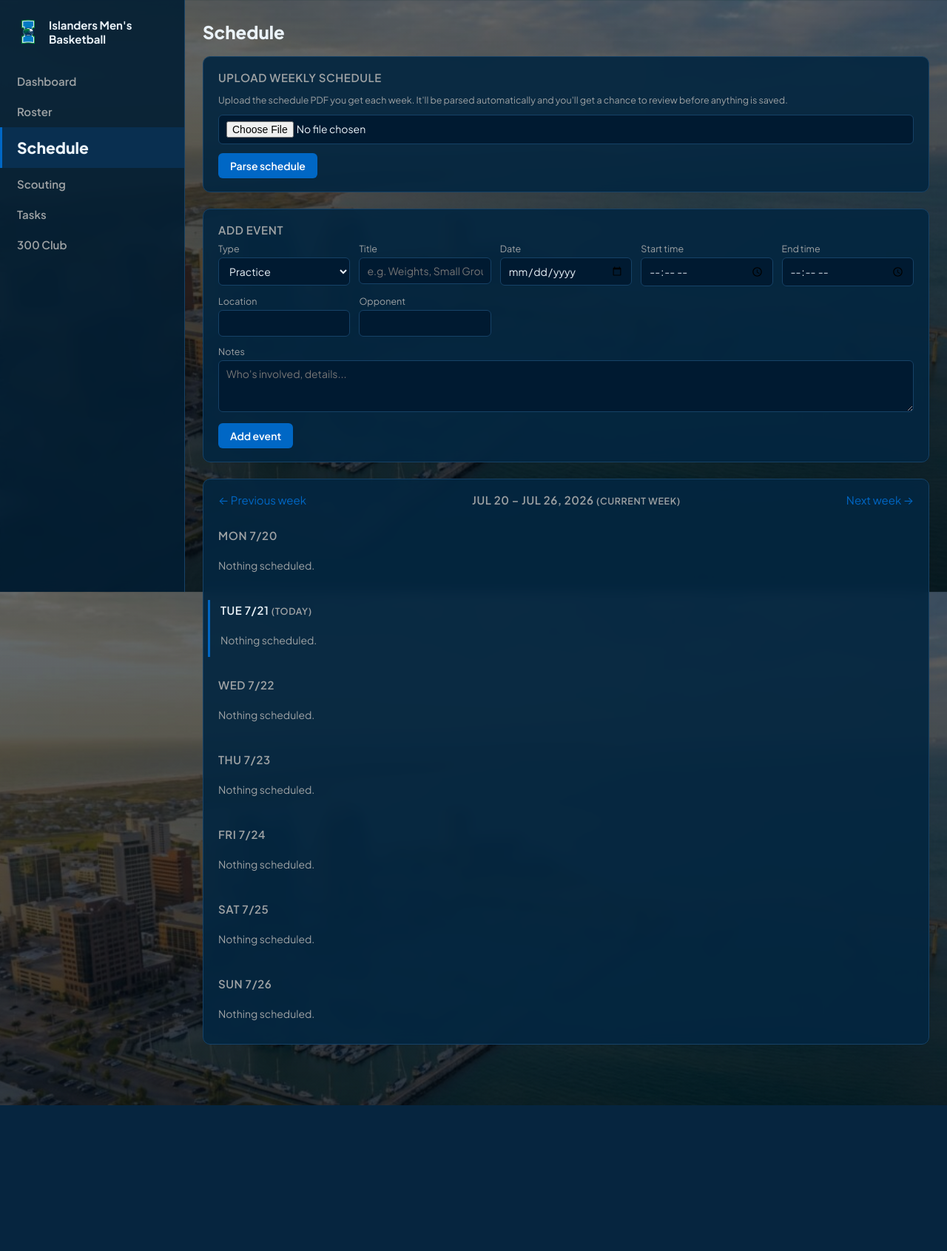
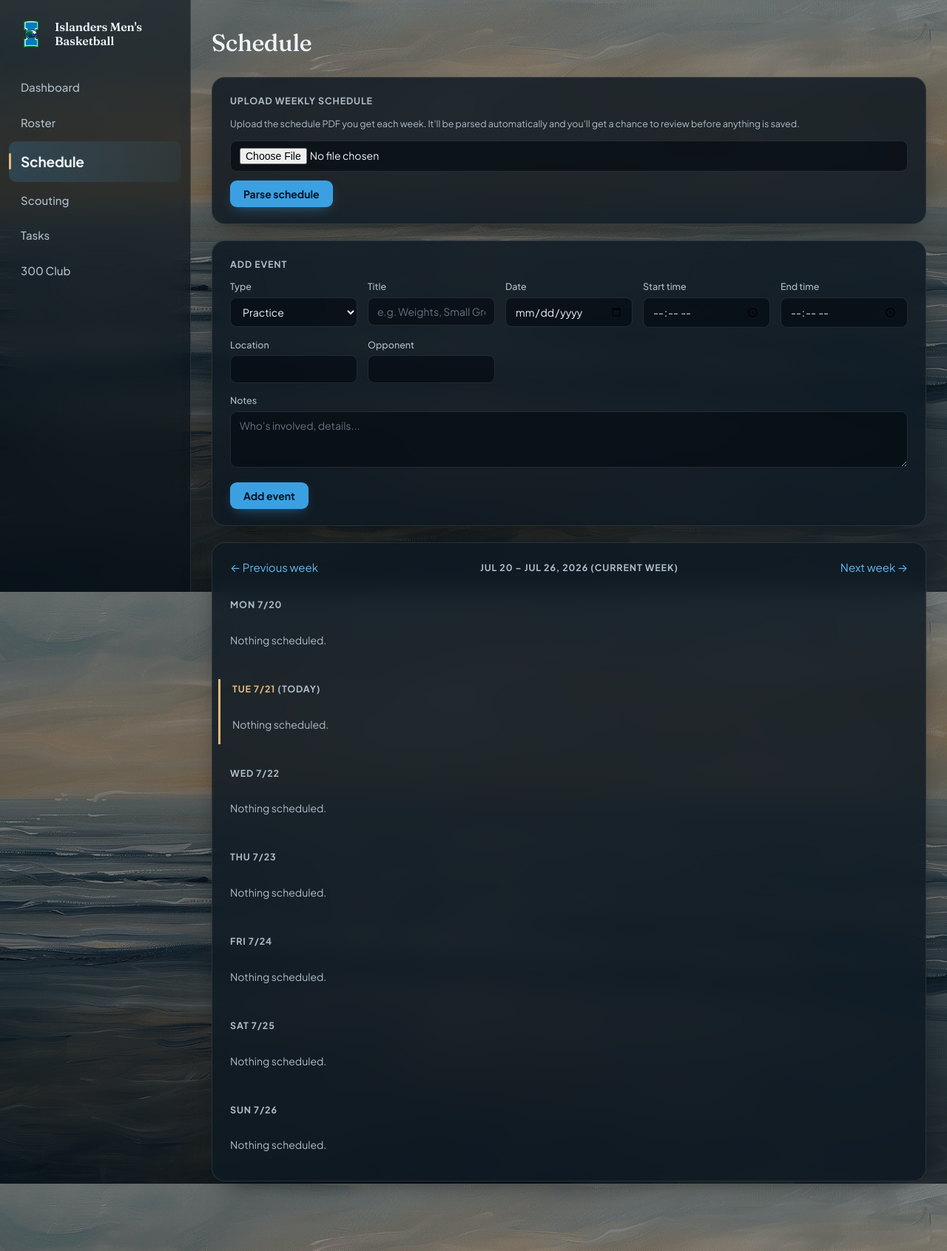
Before and after one commit to nateree007-bit/team-ops, a FastAPI app: page /schedule in a window 1280 px wide. Shown: the whole page at 74% size. Before the commit the page ends 1494 px from the top, so only its background shows below. Run offline with FastAPI, Linux system fonts and the light colour scheme; data that the repository does not hold is empty.

Commit message:
Redesign: ocean-painting background, glass panels, serif titles, motion
Professional + artistic pass over the whole UI:
- New oil-painting seascape background (optimized to 1920px/429KB),
  with a gradient scrim for legibility.
- Frosted-glass panels/cards with depth (soft float shadows, hairline
  borders); content panels kept mostly opaque so data stays crisp
  while the painting shows through the sidebar, margins and gutters.
- Fraunces serif for page titles + brand, paired with Plus Jakarta
  Sans body (contrast-axis pairing) for an editorial, less-bland feel.
- Warm palette tuned to the painting, with a gold accent for the
  active nav indicator, "what's next" and today markers.
- Smooth motion: staggered content entrance as the one signature
  moment, plus exponential-ease-out hover/focus/press transitions
  throughout. Respects prefers-reduced-motion.

Note: verified all styles apply via computed values, but the preview
screenshot tool was unavailable this session, so the visual wasn't
eyeballed pre-deploy.

```diff
--- a/app/static/style.css
+++ b/app/static/style.css
@@ -1,21 +1,33 @@
 :root {
-  --bg: #001a31;
-  --panel: rgba(4, 39, 65, .92);
-  --panel-hover: rgba(10, 49, 83, .95);
-  --sidebar-bg: rgba(3, 30, 51, .9);
-  --border: #164267;
-  --text: #eaf2f8;
-  --muted: #9ea2a4;
-  --accent: #0067c5;
-  --accent-hover: #1c92d1;
-  --ok: #00ad4d;
-  --warn: #e0b23f;
-  --danger: #e4544a;
-  --ease-standard: cubic-bezier(0.4, 0, 0.2, 1);
-  --ease-out: cubic-bezier(0, 0, 0.2, 1);
-  --ease-in: cubic-bezier(0.4, 0, 1, 1);
-  --dur-fast: 120ms;
-  --dur-base: 200ms;
+  /* Warm dark palette tuned to the ocean painting behind the glass */
+  --ink: #0a151d;
+  /* Content panels are mostly opaque so data stays crisp; the painting
+     lives in the gutters, sidebar and margins for the artistic effect. */
+  --panel: rgba(15, 26, 35, .84);
+  --panel-hover: rgba(26, 41, 54, .9);
+  --sidebar-bg: rgba(9, 17, 24, .62);
+  --glass-border: rgba(255, 255, 255, .10);
+  --glass-border-strong: rgba(255, 255, 255, .2);
+  --field-bg: rgba(6, 13, 19, .72);
+  --text: #eef4f8;
+  --muted: #aebcc7;
+  --accent: #3ba0e2;
+  --accent-strong: #63b8ee;
+  --gold: #e3ba7d;
+  --ok: #4cc38a;
+  --warn: #e6bd5c;
+  --danger: #ef6f63;
+
+  --ease-out-quart: cubic-bezier(0.25, 1, 0.5, 1);
+  --ease-out-quint: cubic-bezier(0.22, 1, 0.36, 1);
+  --ease-out-expo: cubic-bezier(0.16, 1, 0.3, 1);
+  --dur-fast: 140ms;
+  --dur-base: 240ms;
+  --dur-slow: 440ms;
+
+  --shadow-float: 0 14px 40px -18px rgba(0, 0, 0, .65);
+  --shadow-lift: 0 22px 50px -20px rgba(0, 0, 0, .7);
+
   font-family: 'Plus Jakarta Sans', -apple-system, Segoe UI, Roboto, Helvetica, Arial, sans-serif;
 }
 
@@ -27,14 +39,18 @@ body {
   color: var(--text);
   font-family: inherit;
   font-size: 15px;
+  line-height: 1.5;
   background:
-    linear-gradient(180deg, rgba(0, 10, 20, .6), rgba(0, 10, 20, .8)),
-    url('/static/hero-bg.jpg') center / cover fixed no-repeat;
-  background-color: var(--bg);
+    linear-gradient(180deg, rgba(8, 15, 22, .40) 0%, rgba(8, 15, 22, .60) 55%, rgba(7, 13, 19, .74) 100%),
+    url('/static/ocean-bg.jpg') center / cover fixed no-repeat;
+  background-color: var(--ink);
+  -webkit-font-smoothing: antialiased;
 }
 
-a { color: var(--accent); text-decoration: none; transition: color var(--dur-fast) var(--ease-standard); }
-a:hover { color: var(--accent-hover); text-decoration: underline; }
+a { color: var(--accent-strong); text-decoration: none; transition: color var(--dur-fast) var(--ease-out-quart); }
+a:hover { color: #8fceff; text-decoration: underline; text-underline-offset: 2px; }
+
+::selection { background: rgba(59, 160, 226, .35); }
 
 /* ---------- Layout & sidebar ---------- */
 
@@ -45,16 +61,16 @@ a:hover { color: var(--accent-hover); text-decoration: underline; }
 
 .sidebar {
   flex-shrink: 0;
-  width: 250px;
+  width: 258px;
   height: 100vh;
   position: sticky;
   top: 0;
   overflow-y: auto;
   background: var(--sidebar-bg);
-  backdrop-filter: blur(10px);
-  -webkit-backdrop-filter: blur(10px);
-  border-right: 1px solid var(--border);
-  padding: 24px 0;
+  backdrop-filter: blur(18px) saturate(130%);
+  -webkit-backdrop-filter: blur(18px) saturate(130%);
+  border-right: 1px solid var(--glass-border);
+  padding: 26px 0;
   display: flex;
   flex-direction: column;
   gap: 4px;
@@ -63,49 +79,63 @@ a:hover { color: var(--accent-hover); text-decoration: underline; }
 .sidebar-brand {
   display: flex;
   align-items: center;
-  gap: 10px;
-  padding: 0 20px 24px;
-  font-weight: 700;
-  font-size: 15px;
+  gap: 12px;
+  padding: 0 22px 26px;
+  font-family: 'Fraunces', Georgia, serif;
+  font-weight: 600;
+  font-size: 16px;
+  line-height: 1.2;
+  letter-spacing: -0.01em;
   color: var(--text);
 }
 
-.sidebar-brand img { height: 36px; width: auto; flex-shrink: 0; }
+.sidebar-brand img { height: 40px; width: auto; flex-shrink: 0; }
 
 .sidebar-links {
   display: flex;
   flex-direction: column;
-  gap: 2px;
+  gap: 3px;
+  padding: 0 12px;
 }
 
 .sidebar-links a {
+  position: relative;
   display: block;
   color: var(--muted);
-  padding: 10px 20px;
+  padding: 11px 16px;
+  border-radius: 10px;
   font-size: 15px;
-  font-weight: 600;
-  border-left: 3px solid transparent;
-  transition: color var(--dur-base) var(--ease-standard),
-              background-color var(--dur-base) var(--ease-standard),
-              border-color var(--dur-base) var(--ease-standard),
-              font-size var(--dur-base) var(--ease-out),
-              padding var(--dur-base) var(--ease-out);
+  font-weight: 500;
+  transition: color var(--dur-base) var(--ease-out-quart),
+              background-color var(--dur-base) var(--ease-out-quart);
 }
 
 .sidebar-links a:hover {
   color: var(--text);
-  background: var(--panel-hover);
+  background: rgba(255, 255, 255, .05);
   text-decoration: none;
 }
 
 .sidebar-links a.active {
   color: var(--text);
-  background: var(--panel-hover);
-  border-left-color: var(--accent);
-  font-size: 21px;
-  font-weight: 800;
-  padding-top: 14px;
-  padding-bottom: 14px;
+  background: linear-gradient(90deg, rgba(59, 160, 226, .20), rgba(59, 160, 226, .06));
+  font-size: 19px;
+  font-weight: 700;
+  letter-spacing: -0.01em;
+  padding-top: 13px;
+  padding-bottom: 13px;
+}
+
+.sidebar-links a.active::before {
+  content: "";
+  position: absolute;
+  left: 0;
+  top: 50%;
+  transform: translateY(-50%);
+  width: 3px;
+  height: 22px;
+  border-radius: 3px;
+  background: var(--gold);
 }
 
 .content {
@@ -116,81 +146,133 @@ a:hover { color: var(--accent-hover); text-decoration: underline; }
 .container {
   max-width: 1080px;
   margin: 0 auto;
-  padding: 28px 24px 60px;
+  padding: 34px 28px 72px;
 }
+
+/* Signature entrance: content settles in with a short stagger */
+@keyframes rise {
+  from { opacity: 0; transform: translateY(16px); }
+  to { opacity: 1; transform: translateY(0); }
+}
+
+.container > * { animation: rise var(--dur-slow) var(--ease-out-expo) both; }
+.container > *:nth-child(1) { animation-delay: 40ms; }
+.container > *:nth-child(2) { animation-delay: 90ms; }
+.container > *:nth-child(3) { animation-delay: 140ms; }
+.container > *:nth-child(4) { animation-delay: 190ms; }
+.container > *:nth-child(5) { animation-delay: 240ms; }
+.container > *:nth-child(6) { animation-delay: 290ms; }
+.container > *:nth-child(n+7) { animation-delay: 330ms; }
 
 @media (max-width: 860px) {
   .layout { flex-direction: column; }
 
   .sidebar {
-    position: static;
+    position: sticky;
     width: 100%;
     height: auto;
     flex-direction: row;
     align-items: center;
     overflow-x: auto;
     overflow-y: hidden;
-    padding: 12px 16px;
+    padding: 12px 14px;
     gap: 4px;
     border-right: none;
-    border-bottom: 1px solid var(--border);
+    border-bottom: 1px solid var(--glass-border);
   }
 
-  .sidebar-brand { padding: 0 16px 0 0; margin-right: 8px; flex-shrink: 0; }
+  .sidebar-brand {
+    padding: 0 14px 0 4px;
+    margin-right: 6px;
+    flex-shrink: 0;
+    font-size: 14px;
+  }
+  .sidebar-brand img { height: 32px; }
 
-  .sidebar-links { flex-direction: row; }
+  .sidebar-links { flex-direction: row; padding: 0; gap: 2px; }
 
-  .sidebar-links a {
-    padding: 8px 14px;
-    white-space: nowrap;
-    border-left: none;
-    border-bottom: 3px solid transparent;
+  .sidebar-links a { padding: 8px 14px; white-space: nowrap; }
+
+  .sidebar-links a.active { font-size: 16px; padding-top: 8px; padding-bottom: 8px; }
+  .sidebar-links a.active::before {
+    left: 50%; top: auto; bottom: 0;
+    transform: translateX(-50%);
+    width: 22px; height: 3px;
   }
 
-  .sidebar-links a.active {
-    font-size: 16px;
-    padding-top: 8px;
-    padding-bottom: 8px;
-    border-bottom-color: var(--accent);
-  }
+  .container { padding: 26px 20px 56px; }
 }
 
-h1 { font-size: 24px; font-weight: 800; margin: 0 0 18px; }
-h2 { font-size: 17px; margin: 28px 0 12px; color: var(--text); }
-h3 { font-size: 15px; margin: 0 0 8px; color: var(--muted); font-weight: 600; text-transform: uppercase; letter-spacing: .04em; }
+/* ---------- Typography ---------- */
+
+h1 {
+  font-family: 'Fraunces', Georgia, serif;
+  font-size: 32px;
+  font-weight: 500;
+  letter-spacing: -0.015em;
+  margin: 0 0 22px;
+  text-wrap: balance;
+}
+
+h2 { font-size: 18px; margin: 30px 0 12px; color: var(--text); font-weight: 600; }
+
+h3 {
+  font-size: 12.5px;
+  margin: 0 0 12px;
+  color: var(--muted);
+  font-weight: 700;
+  text-transform: uppercase;
+  letter-spacing: .07em;
+}
+
+/* ---------- Cards & panels (frosted glass) ---------- */
 
 .grid {
   display: grid;
-  grid-template-columns: repeat(auto-fit, minmax(150px, 1fr));
-  gap: 14px;
-  margin-bottom: 28px;
+  grid-template-columns: repeat(auto-fit, minmax(158px, 1fr));
+  gap: 16px;
+  margin-bottom: 30px;
 }
 
 .stat-card {
   background: var(--panel);
-  backdrop-filter: blur(8px);
-  -webkit-backdrop-filter: blur(8px);
-  border: 1px solid var(--border);
-  border-radius: 10px;
-  padding: 16px 18px;
-  transition: border-color var(--dur-base) var(--ease-standard),
-              transform var(--dur-base) var(--ease-out);
+  backdrop-filter: blur(16px) saturate(130%);
+  -webkit-backdrop-filter: blur(16px) saturate(130%);
+  border: 1px solid var(--glass-border);
+  border-radius: 16px;
+  padding: 18px 20px;
+  box-shadow: var(--shadow-float);
+  transition: transform var(--dur-base) var(--ease-out-quint),
+              border-color var(--dur-base) var(--ease-out-quart),
+              box-shadow var(--dur-base) var(--ease-out-quart);
 }
 
-.stat-card:hover { border-color: var(--accent); transform: translateY(-2px); }
+.stat-card:hover {
+  transform: translateY(-3px);
+  border-color: var(--glass-border-strong);
+  box-shadow: var(--shadow-lift);
+}
 
-.stat-card .num { font-size: 28px; font-weight: 700; }
-.stat-card .label { color: var(--muted); font-size: 13px; margin-top: 2px; }
+.stat-card .num {
+  font-size: 32px;
+  font-weight: 700;
+  letter-spacing: -0.02em;
+  line-height: 1.1;
+}
+.stat-card .label { color: var(--muted); font-size: 13px; margin-top: 4px; }
 
 .panel {
   background: var(--panel);
-  backdrop-filter: blur(8px);
-  -webkit-backdrop-filter: blur(8px);
-  border: 1px solid var(--border);
-  border-radius: 10px;
-  padding: 18px 20px;
+  backdrop-filter: blur(16px) saturate(130%);
+  -webkit-backdrop-filter: blur(16px) saturate(130%);
+  border: 1px solid var(--glass-border);
+  border-radius: 18px;
+  padding: 22px 24px;
   margin-bottom: 22px;
+  box-shadow: var(--shadow-float);
 }
+
+/* ---------- Tables ---------- */
 
 table {
   width: 100%;
@@ -200,24 +282,34 @@ table {
 
 th, td {
   text-align: left;
-  padding: 9px 10px;
-  border-bottom: 1px solid var(--border);
+  padding: 11px 12px;
+  border-bottom: 1px solid rgba(255, 255, 255, .07);
 }
 
-th { color: var(--muted); font-weight: 600; font-size: 12.5px; text-transform: uppercase; letter-spacing: .03em; }
+tr:last-child td { border-bottom: none; }
 
-tr td { transition: background-color var(--dur-fast) var(--ease-standard); }
-tr:hover td { background: var(--panel-hover); }
+th {
+  color: var(--muted);
+  font-weight: 700;
+  font-size: 11.5px;
+  text-transform: uppercase;
+  letter-spacing: .06em;
+}
 
-.empty { color: var(--muted); padding: 14px 0; font-size: 14px; }
+tbody tr, table tr { transition: background-color var(--dur-fast) var(--ease-out-quart); }
+tr:hover td { background: rgba(255, 255, 255, .045); }
+
+.empty { color: var(--muted); padding: 16px 0; font-size: 14px; }
+
+/* ---------- Forms ---------- */
 
 form.inline { display: inline; }
 
 .form-grid {
   display: grid;
-  grid-template-columns: repeat(auto-fit, minmax(160px, 1fr));
-  gap: 12px;
-  margin-bottom: 12px;
+  grid-template-columns: repeat(auto-fit, minmax(168px, 1fr));
+  gap: 14px;
+  margin-bottom: 14px;
 }
 
 .form-grid.wide { grid-template-columns: 1fr; }
@@ -226,170 +318,200 @@ label {
   display: block;
   font-size: 12.5px;
   color: var(--muted);
-  margin-bottom: 4px;
+  margin-bottom: 5px;
+  font-weight: 500;
 }
 
 input, select, textarea {
   width: 100%;
-  padding: 8px 10px;
-  background: var(--bg);
-  border: 1px solid var(--border);
-  border-radius: 6px;
+  padding: 9px 12px;
+  background: var(--field-bg);
+  border: 1px solid var(--glass-border);
+  border-radius: 9px;
   color: var(--text);
   font-size: 14px;
   font-family: inherit;
-  transition: border-color var(--dur-fast) var(--ease-standard),
-              box-shadow var(--dur-fast) var(--ease-standard);
+  transition: border-color var(--dur-fast) var(--ease-out-quart),
+              box-shadow var(--dur-fast) var(--ease-out-quart),
+              background-color var(--dur-fast) var(--ease-out-quart);
 }
 
-textarea { resize: vertical; min-height: 70px; }
+input::placeholder, textarea::placeholder { color: rgba(162, 178, 190, .6); }
+
+textarea { resize: vertical; min-height: 76px; }
 
 input:focus, select:focus, textarea:focus {
   outline: none;
   border-color: var(--accent);
-  box-shadow: 0 0 0 3px rgba(0,103,197,.25);
+  background: rgba(6, 13, 19, .8);
+  box-shadow: 0 0 0 3px rgba(59, 160, 226, .22);
 }
 
 button, .btn {
+  display: inline-block;
   background: var(--accent);
-  color: #fff;
+  color: #04121d;
   border: none;
-  padding: 8px 16px;
-  border-radius: 6px;
+  padding: 9px 18px;
+  border-radius: 9px;
   cursor: pointer;
   font-size: 14px;
-  font-weight: 600;
+  font-weight: 700;
   font-family: inherit;
-  transition: background-color var(--dur-fast) var(--ease-standard),
-              transform var(--dur-fast) var(--ease-standard),
-              box-shadow var(--dur-fast) var(--ease-standard);
+  box-shadow: 0 6px 18px -8px rgba(59, 160, 226, .7);
+  transition: background-color var(--dur-fast) var(--ease-out-quart),
+              transform var(--dur-fast) var(--ease-out-quart),
+              box-shadow var(--dur-fast) var(--ease-out-quart);
 }
 
-button:hover { background: var(--accent-hover); }
-button:active { transform: scale(0.97); }
-button:focus-visible { outline: none; box-shadow: 0 0 0 3px rgba(0,103,197,.35); }
+button:hover, .btn:hover {
+  background: var(--accent-strong);
+  transform: translateY(-1px);
+  box-shadow: 0 10px 24px -8px rgba(59, 160, 226, .8);
+  text-decoration: none;
+}
+button:active { transform: translateY(0) scale(.98); }
+button:focus-visible { outline: none; box-shadow: 0 0 0 3px rgba(59, 160, 226, .4); }
 
-button.secondary {
-  background: transparent;
-  border: 1px solid var(--border);
+button.secondary, .btn.secondary {
+  background: rgba(255, 255, 255, .06);
+  border: 1px solid var(--glass-border);
   color: var(--text);
+  box-shadow: none;
 }
-
-button.secondary:hover { background: var(--panel-hover); }
+button.secondary:hover, .btn.secondary:hover {
+  background: rgba(255, 255, 255, .12);
+  box-shadow: none;
+}
 
 button.danger {
   background: transparent;
-  border: 1px solid var(--danger);
+  border: 1px solid rgba(239, 111, 99, .5);
   color: var(--danger);
-  padding: 5px 10px;
+  padding: 6px 12px;
   font-size: 12.5px;
+  box-shadow: none;
 }
+button.danger:hover { background: rgba(239, 111, 99, .14); transform: none; box-shadow: none; }
 
-button.danger:hover { background: rgba(228,84,74,.12); }
+/* ---------- Badges ---------- */
 
 .badge {
   display: inline-block;
-  padding: 2px 9px;
-  border-radius: 20px;
-  font-size: 11.5px;
-  font-weight: 600;
+  padding: 3px 10px;
+  border-radius: 999px;
+  font-size: 11px;
+  font-weight: 700;
   text-transform: uppercase;
-  letter-spacing: .03em;
-  transition: background-color var(--dur-base) var(--ease-standard),
-              color var(--dur-base) var(--ease-standard);
+  letter-spacing: .04em;
+  transition: background-color var(--dur-base) var(--ease-out-quart),
+              color var(--dur-base) var(--ease-out-quart);
 }
 
-.badge.active { background: rgba(0,173,77,.15); color: var(--ok); }
-.badge.injured { background: rgba(228,84,74,.15); color: var(--danger); }
-.badge.out { background: rgba(228,84,74,.15); color: var(--danger); }
-.badge.questionable { background: rgba(224,178,63,.15); color: var(--warn); }
-.badge.game { background: rgba(0,103,197,.18); color: #4fa8e0; }
-.badge.practice { background: rgba(90,201,229,.15); color: #5ac9e5; }
-.badge.conditioning { background: rgba(224,178,63,.15); color: var(--warn); }
-.badge.weights { background: rgba(167,139,250,.15); color: #a78bfa; }
-.badge.meal { background: rgba(242,166,90,.15); color: #f2a65a; }
-.badge.study_hall { background: rgba(56,189,248,.15); color: #38bdf8; }
-.badge.meeting { background: rgba(244,114,182,.15); color: #f472b6; }
-.badge.travel { background: rgba(0,173,77,.15); color: var(--ok); }
-.badge.other { background: var(--panel-hover); color: var(--muted); }
+.badge.active { background: rgba(76, 195, 138, .16); color: var(--ok); }
+.badge.injured { background: rgba(239, 111, 99, .16); color: var(--danger); }
+.badge.out { background: rgba(239, 111, 99, .16); color: var(--danger); }
+.badge.questionable { background: rgba(230, 189, 92, .16); color: var(--warn); }
+.badge.game { background: rgba(59, 160, 226, .2); color: var(--accent-strong); }
+.badge.practice { background: rgba(90, 201, 229, .16); color: #74d3ea; }
+.badge.conditioning { background: rgba(230, 189, 92, .16); color: var(--warn); }
+.badge.weights { background: rgba(167, 139, 250, .16); color: #b6a0fb; }
+.badge.meal { background: rgba(227, 186, 125, .18); color: var(--gold); }
+.badge.study_hall { background: rgba(56, 189, 248, .16); color: #5cc7f7; }
+.badge.meeting { background: rgba(244, 114, 182, .16); color: #f78bc4; }
+.badge.travel { background: rgba(76, 195, 138, .16); color: var(--ok); }
+.badge.other { background: rgba(255, 255, 255, .08); color: var(--muted); }
 
-.birthday-row {
-  display: flex;
-  flex-wrap: wrap;
-  gap: 10px;
+/* ---------- Birthdays ---------- */
+
+.birthday-row { display: flex; flex-wrap: wrap; gap: 10px; }
+
+.birthday-pill {
+  background: rgba(255, 255, 255, .06);
+  border: 1px solid var(--glass-border);
+  border-radius: 999px;
+  padding: 7px 15px;
+  font-size: 13.5px;
+  font-weight: 600;
+  transition: transform var(--dur-base) var(--ease-out-quint),
+              border-color var(--dur-base) var(--ease-out-quart);
+}
+.birthday-pill:hover { transform: translateY(-2px); border-color: var(--glass-border-strong); }
+
+/* ---------- What's next card ---------- */
+
+.next-event {
+  position: relative;
+  overflow: hidden;
+  background: linear-gradient(120deg, rgba(59, 160, 226, .16), rgba(227, 186, 125, .08));
+  border: 1px solid rgba(99, 184, 238, .4);
+  border-radius: 16px;
+  padding: 18px 20px;
+  box-shadow: var(--shadow-float);
+  transition: transform var(--dur-base) var(--ease-out-quint),
+              box-shadow var(--dur-base) var(--ease-out-quart);
 }
 
-.birthday-pill {
-  background: var(--panel-hover);
-  border: 1px solid var(--border);
-  border-radius: 20px;
-  padding: 6px 14px;
-  font-size: 13.5px;
-  font-weight: 600;
-}
-
-.next-event {
-  background: var(--panel-hover);
-  border: 1px solid var(--accent);
-  border-radius: 10px;
-  padding: 14px 16px;
-  transition: border-color var(--dur-base) var(--ease-standard),
-              transform var(--dur-base) var(--ease-out);
-}
-
-.next-event:hover { transform: translateY(-2px); }
+.next-event:hover { transform: translateY(-3px); box-shadow: var(--shadow-lift); }
 
 .next-event-time {
-  color: var(--accent-hover);
+  color: var(--gold);
   font-weight: 700;
-  font-size: 13px;
+  font-size: 12.5px;
   text-transform: uppercase;
-  letter-spacing: .03em;
-  margin-bottom: 6px;
+  letter-spacing: .06em;
+  margin-bottom: 8px;
 }
 
 .next-event-title {
   display: flex;
   align-items: center;
   gap: 10px;
-  font-size: 17px;
+  font-size: 18px;
   font-weight: 700;
+  letter-spacing: -0.01em;
   margin-bottom: 4px;
 }
+
+/* ---------- Schedule day blocks ---------- */
 
 .actions-row {
   display: flex;
   justify-content: space-between;
   align-items: center;
-  margin-bottom: 16px;
+  gap: 12px;
+  margin-bottom: 18px;
+  flex-wrap: wrap;
 }
 
 .small { font-size: 12.5px; color: var(--muted); }
 
-.day-block {
-  margin-top: 24px;
-  padding-top: 4px;
+.day-block { margin-top: 26px; padding-top: 4px; }
+.day-block:first-of-type { margin-top: 8px; }
+
+.day-block.is-today {
+  border-left: 3px solid var(--gold);
+  padding-left: 16px;
+  margin-left: -16px;
+}
+.day-block.is-today h3 { color: var(--gold); }
+
+tr.current td { background: rgba(76, 195, 138, .14); }
+tr.past td { opacity: .45; }
+
+/* ---------- 300 Club stats grid ---------- */
+
+.stats-table input { padding: 6px 7px; font-size: 13px; }
+.stats-table th, .stats-table td { padding: 7px 7px; }
+
+.stats-table td.hit input {
+  border-color: rgba(76, 195, 138, .6);
+  color: var(--ok);
+  font-weight: 700;
+  background: rgba(76, 195, 138, .08);
 }
 
-.day-block.is-today {
-  border-left: 3px solid var(--accent);
-  padding-left: 14px;
-  margin-left: -14px;
-}
-
-.day-block.is-today h3 { color: var(--text); }
-
-tr.current td { background: rgba(0,173,77,.12); }
-tr.past td { opacity: .5; }
-
-.stats-table input { padding: 5px 6px; font-size: 13px; }
-.stats-table th, .stats-table td { padding: 6px 6px; }
-
-.stats-table td.hit input {
-  border-color: var(--ok);
-  color: var(--ok);
-  font-weight: 700;
-}
+/* ---------- Reduced motion ---------- */
 
 @media (prefers-reduced-motion: reduce) {
   *, *::before, *::after {
--- a/app/templates/base.html
+++ b/app/templates/base.html
@@ -6,7 +6,7 @@
   <title>{% block title %}Team Ops{% endblock %}</title>
   <link rel="preconnect" href="https://fonts.googleapis.com">
   <link rel="preconnect" href="https://fonts.gstatic.com" crossorigin>
-  <link href="https://fonts.googleapis.com/css2?family=Plus+Jakarta+Sans:wght@400;500;600;700;800&display=swap" rel="stylesheet">
+  <link href="https://fonts.googleapis.com/css2?family=Fraunces:opsz,wght@9..144,400;9..144,500;9..144,600&family=Plus+Jakarta+Sans:wght@400;500;600;700;800&display=swap" rel="stylesheet">
   <link rel="stylesheet" href="/static/style.css">
 </head>
 <body>
```
Also changed, not shown: app/static/ocean-bg.jpg (added).
